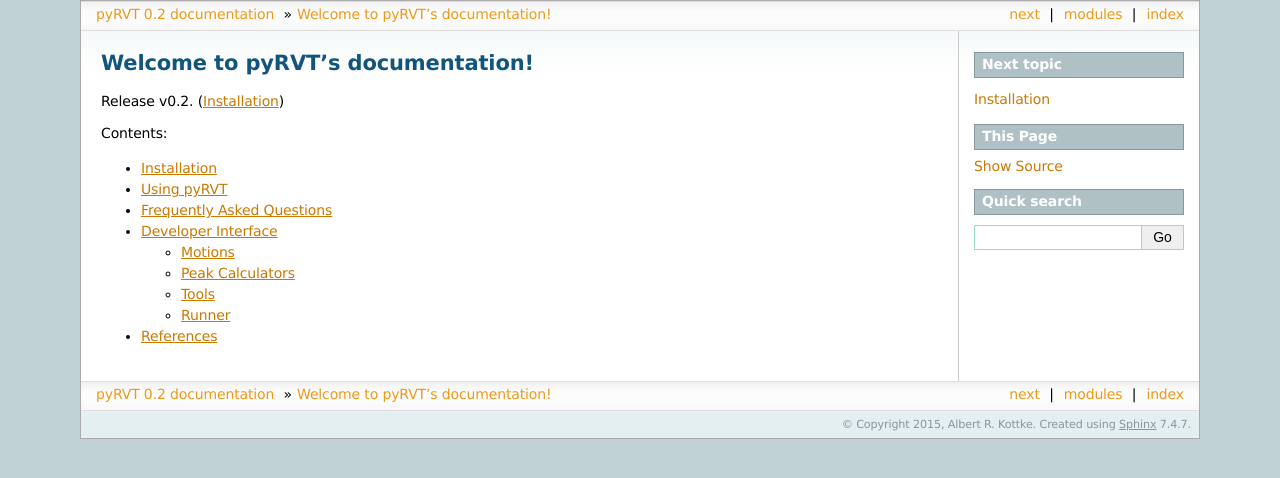
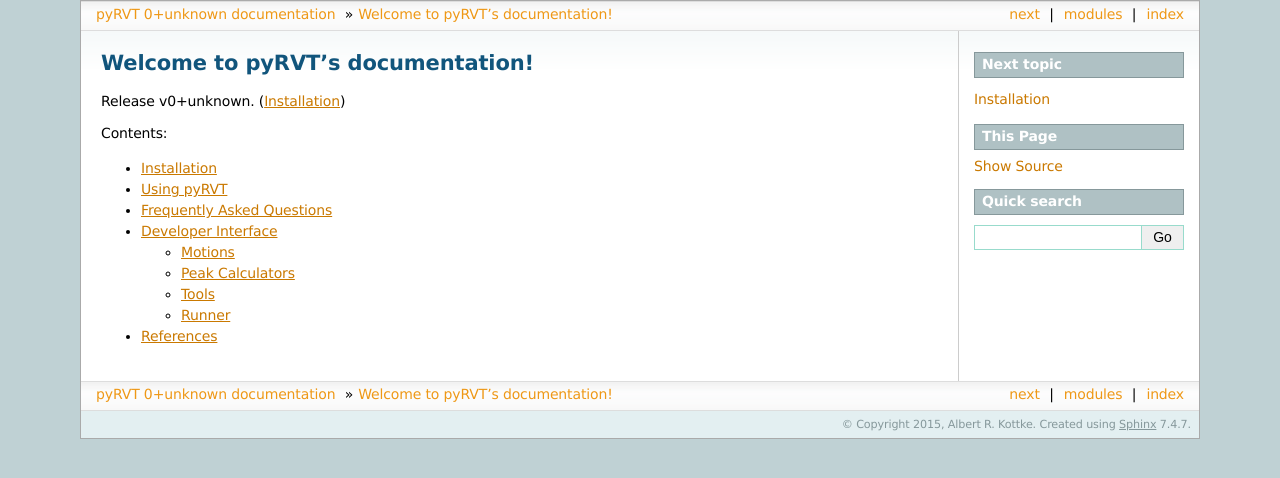
Before and after one commit to arkottke/pyrvt, a Sphinx documentation site: the page built from docs/index.rst, in a window 1280 px wide. Shown: the top 478 px of the page. Built offline with Sphinx 7.4.7, drawn with Linux system fonts in a browser that asks for light colours.

Commit message:
Version based on pyrvt.__version__

```diff
--- a/docs/conf.py
+++ b/docs/conf.py
@@ -34,6 +34,8 @@
 # add these directories to sys.path here. If the directory is relative to the
 # documentation root, use os.path.abspath to make it absolute, like shown here.
 sys.path.insert(0, os.path.abspath('..'))
+
+import pyrvt
 
 # -- General configuration ------------------------------------------------
 
@@ -73,7 +75,7 @@
 # built documents.
 #
 # The short X.Y version.
-version = '0.2'
+version = pyrvt.__version__
 # The full version, including alpha/beta/rc tags.
 release = version
 
```
